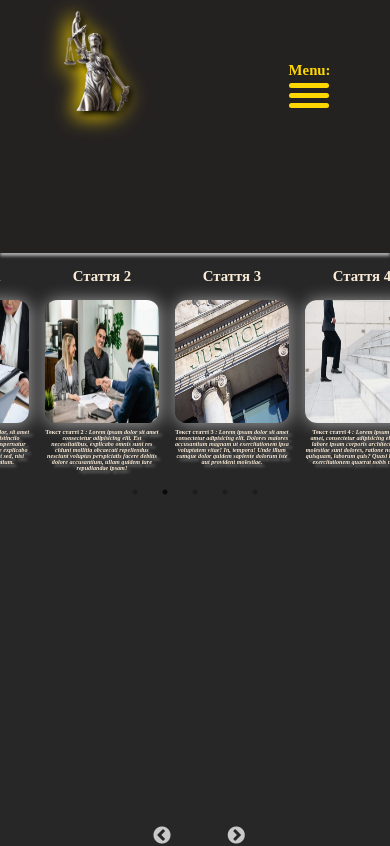
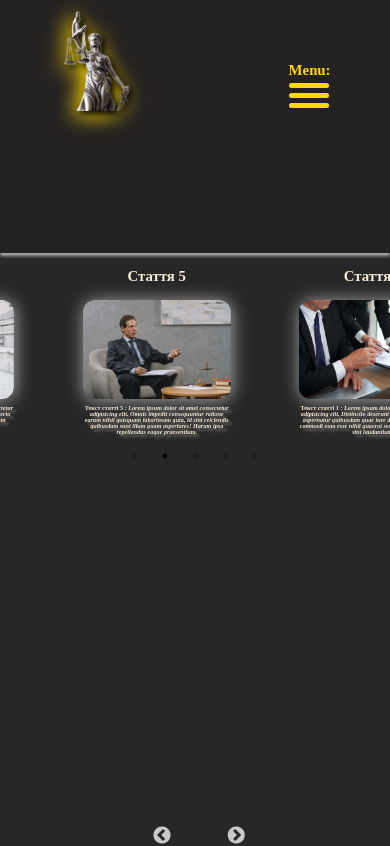
Before and after one commit to FoxDev777/header_proba, a React (Create React App) app: page / in a window 390 px wide. Built offline with nearby package versions, Linux system fonts and the light colour scheme.

Commit message:
headerMobile&&skider

```diff
--- a/src/components/SimpleSlider/SimpleSlider.jsx
+++ b/src/components/SimpleSlider/SimpleSlider.jsx
@@ -27,7 +27,7 @@ export default function SimpleSlider() {
               <img
                 onClick={() => window.open(`${elem.url}`)}
                 width={17}
-                height={10}
+                // height={10}
                 className="imageSlider"
                 src={elem.img}
                 alt="imageSlider"
--- a/src/components/SimpleSlider/simpleSlider.css
+++ b/src/components/SimpleSlider/simpleSlider.css
@@ -28,7 +28,7 @@
 }
 .imageSlider {
   width: calc(var(--index) * 17);
-  height: calc(var(--index) * 10);
+  /* height: calc(var(--index) * 10); */
   cursor: pointer;
   box-shadow: 1px 1px 17px darkgray;
   border-radius: 12px;
@@ -53,26 +53,33 @@
 @media screen and (max-width: 1280px) {
   .sliderWrapper,
   .imageSlider {
-    width: calc(var(--index) * 14);
+    width: calc(var(--index) * 14.5);
   }
   .sliderTextAbout,
   .sliderTextAbout > span {
     font-size: calc(var(--index) * 0.7);
     width: calc(var(--index) * 14);
   }
+  .sliderWrapper{
+    margin:0 7vw;
+    padding: 0 7vw;
+    }
+    .slick-track{
+      display: flex;
+      gap:5vw;
+    }
 }
 @media screen and (max-width: 768px) {
   .sliderWrapper,
   .imageSlider {
-    width: calc(var(--index) * 9.3);
+    width: calc(var(--index) * 12);
   }
   .sliderTextAbout,
   .sliderTextAbout > span {
     font-size: calc(var(--index) * 0.5);
-    width: calc(var(--index) * 9.3);
+    width: calc(var(--index) * 12);
   }
   .slick-track{
-    gap: 10vw;
+    gap:calc(var(--index)*7)
   }
-
 }
```
